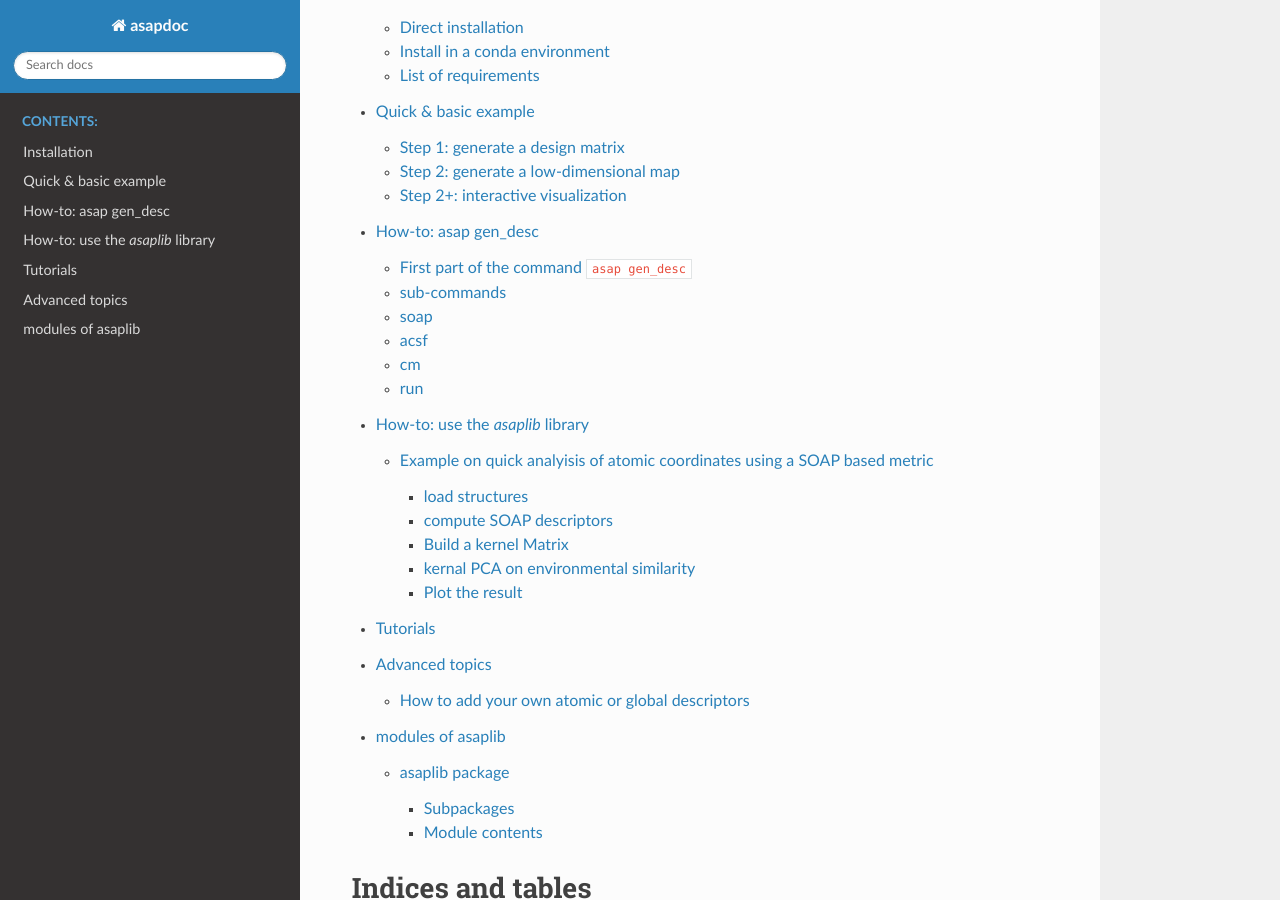
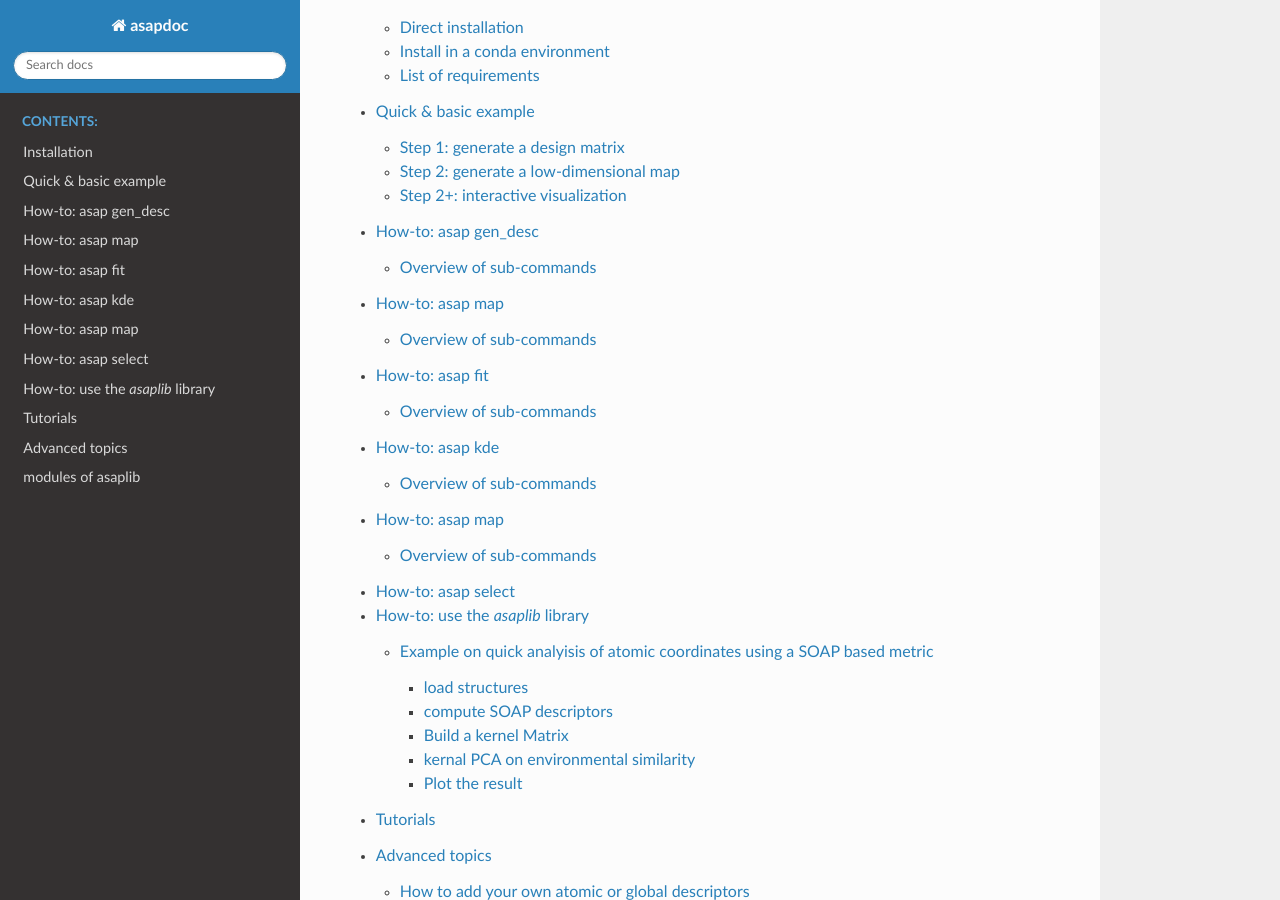
Before and after one commit to BingqingCheng/ASAP, a Sphinx documentation site: the page built from doc/source/index.rst, in a window 1280 px wide and 900 px high, scrolled down 1014 px. Built offline with Sphinx 7.4.7 and the Read the Docs theme 2.0.0, drawn with Linux system fonts in a browser that asks for light colours; some of the changed lines change nothing that is shown.

Commit message:
update doc

```diff
--- /dev/null
+++ b/doc/source/cluster.rst
@@ -0,0 +1,26 @@
+How-to: asap map
+=========
+
+``asap cluster sub_command`` is for performing clustering of the data. One can do the cluster using the high-dimensional design matrix generated by ``asap gen_desc``, or the low-dimensional projections of the design matrix generated by the command ``asap map``.
+
+Overview of sub-commands
+------------------------
+
+==========  =======================================
+option      description
+==========  =======================================
+  dbscan    Density-based spatial clustering of applications with noise...
+  fdb       Clustering by fast search and find of density peaks (FDB)
+  plot_pca  Plot the clustering results using a PCA map.
+==========  =======================================
+
+.. note::  ``plot_pca`` does **not** perfrom the clustering task.
+    it is only used to plot the clustering results using a PCA map.
+    it should be used following a clustering command, e.g.
+    ``asap cluster -f some.xyz -dm '[*]' fdb plot_pca``
+
+.. click:: asaplib.cli.cmd_asap:cluter
+   :prog: asap cluster
+   :nested: full
+
+.. note::  More documentation to be added.
--- a/doc/source/conf.py
+++ b/doc/source/conf.py
@@ -38,6 +38,7 @@
     'sphinx.ext.viewcode',
     'sphinx.ext.mathjax',
     'sphinx_rtd_theme',
+    'sphinx_click',
 ]
 
 # Add any paths that contain templates here, relative to this directory.
--- /dev/null
+++ b/doc/source/fit.rst
@@ -0,0 +1,23 @@
+How-to: asap fit
+=========
+
+``asap fit sub_command`` is for fitting to certain properties of the data using the design matrix generated by the command ``asap gen_desc``.
+
+Overview of sub-commands
+------------------------
+
+sub-commands that controls which algorithm to use for the fit:
+
+=============  =======================================
+option         description
+=============  =======================================
+  kernelridge  Kernel Ridge Regression (with sparsification)
+  ridge        Ridge Regression
+=============  =======================================
+
+
+.. click:: asaplib.cli.cmd_asap:fit
+   :prog: asap fit
+   :nested: full
+
+.. note::  More documentation to be added.
--- a/doc/source/gen_desc.rst
+++ b/doc/source/gen_desc.rst
@@ -6,45 +6,8 @@
 perform regression or any other analysis. Type ``asap gen_desc --help`` and
 ``asap gen_desc sub_command --help`` for helper strings.
 
-First part of the command ``asap gen_desc``
-***************
-
-The first part ``asap gen_desc`` will be evaluated before the
-descriptor specific ones, we setup the general stuff here, such as read
-the files.
-
-Table of specific options:
-
-  -s, --stride INTEGER            Read in the xyz trajectory with X stide.
-                                  Default: read/compute all frames.
-
-  --periodic / --no-periodic      Is the system periodic? If not specified,
-                                  will infer from the XYZ file.
-
-  -i, --in_file, --in PATH        The state file that includes a dictionary-
-                                  like specifications of descriptors to use.
-
-  -f, --fxyz TEXT                 Input file that contains XYZ coordinates.
-                                  See a list of possible input formats:
-                                  https://wiki.fysik.dtu.dk/ase/ase/io/io.html
-                                  If a wildcard * is used, all files matching
-                                  the pattern is read.
-
-  --fxyz_format TEXT              Additional info for the input file format.
-                                  e.g.
-                                  {"format":"lammps-
-                                  data","units":"metal","style":"full"}
-
-  -p, --prefix TEXT               Prefix to be used for the output file.
-
-  -np, --number_processes,        Number of processes when compute the
-  --nprocess INTEGER              descriptors in parrallel.  [default: 1]
-
-  --help                          Show this message and exit.
-
-
-sub-commands
-*************
+Overview of sub-commands
+-------------------------
 
 sub-commands that controls the actual generation of the descriptor matrix:
 
@@ -57,54 +20,9 @@
   soap  Generate SOAP descriptors
 ======  =======================================
 
-soap
-***********
 
-  Generate SOAP descriptors
-
-Options:
-  -c, --cutoff FLOAT              Cutoff radius
-  -n, --nmax INTEGER              Maximum radial label
-  -l, --lmax INTEGER              Maximum angular label (<= 9)
-  --rbf [gto|polynomial]          Radial basis function  [default: gto]
-  -sigma, -g, --atom-gaussian-width FLOAT
-                                  The width of the Gaussian centered on atoms.
-                                  [default: 0.5]
-
-  --crossover / --no-crossover    If to included the crossover of atomic
-                                  types.  [default: False]
-
-  -u, --universal_soap, --usoap [none|smart|minimal|longrange]
-                                  Try out our universal SOAP parameters.
-                                  [default: minimal]
-
-  --tag TEXT                      Tag for the descriptors.
-  -pa, --peratom                  Save the per-atom local descriptors.
-                                  [default: False]
-
-  -e, --element_wise              element-wise operation to get global
-                                  descriptors from the atomic soap vectors
-                                  [default: False]
-
-  -z, --zeta INTEGER              Moments to take when converting atomic
-                                  descriptors to global ones.
-
-  -r, --reducer_type TEXT         type of operations to get global descriptors
-                                  from the atomic soap vectors, e.g.
-                                  [average], [sum], [moment_avg],
-                                  [moment_sum].  [default: average]
-
-  --help                          Show this message and exit.
-
-
-acsf
-**********
-
-cm
-**********
-
-run
-**********
-
+.. click:: asaplib.cli.cmd_asap:gen_desc
+   :prog: asap gen_desc
+   :nested: full
 
 .. note::  More documentation to be added.
--- a/doc/source/index.rst
+++ b/doc/source/index.rst
@@ -46,6 +46,11 @@
    install.rst
    example.rst
    gen_desc.rst
+   map.rst
+   fit.rst
+   kde.rst
+   cluster.rst
+   select.rst
    howto_asaplib.rst
    tutorials.rst
    advance.rst
--- /dev/null
+++ b/doc/source/kde.rst
@@ -0,0 +1,25 @@
+How-to: asap kde
+=========
+
+``asap kde sub_command`` is for performing kernel density estimation of the data. One can do the cluster using the high-dimensional design matrix generated by ``asap gen_desc``, or the low-dimensional projections of the design matrix generated by the command ``asap map``.
+
+Overview of sub-commands
+------------------------
+
+sub-commands that select the specific algorithm for kernel density estimations:
+
+==============  =======================================
+option          description
+==============  =======================================
+  kde_internal  Internal implementation of KDE
+  kde_scipy     Scipy implementation of KDE
+  kde_sklearn   Scikit-learn implementation of KDE
+  plot_pca      Plot the KDE results using a PCA map
+==============  =======================================
+
+
+.. click:: asaplib.cli.cmd_asap:kde
+   :prog: asap kde
+   :nested: full
+
+.. note::  More documentation to be added.
--- /dev/null
+++ b/doc/source/map.rst
@@ -0,0 +1,26 @@
+How-to: asap map
+=========
+
+``asap map sub_command`` is for making low-dimensional projections of the design matrix generated by the command ``asap gen_desc``.
+
+Overview of sub-commands
+------------------------
+
+sub-commands that controls which algorithm to use for the dimensionality reduction:
+
+=======  =======================================
+option   description
+=======  =======================================
+  pca    Principal Component Analysis
+  raw    Just plot the raw coordinates
+  skpca  Sparse Kernel Principal Component Analysis
+  tsne   t-SNE
+  umap   UMAP
+=======  =======================================
+
+
+.. click:: asaplib.cli.cmd_asap:map
+   :prog: asap map
+   :nested: full
+
+.. note::  More documentation to be added.
--- /dev/null
+++ b/doc/source/select.rst
@@ -0,0 +1,10 @@
+How-to: asap select
+=========
+
+``asap select sub_command`` is for selecting a subset from the whole data set.
+
+.. click:: asaplib.cli.cmd_asap:select
+   :prog: asap select
+   :nested: full
+
+.. note::  More documentation to be added.
```
